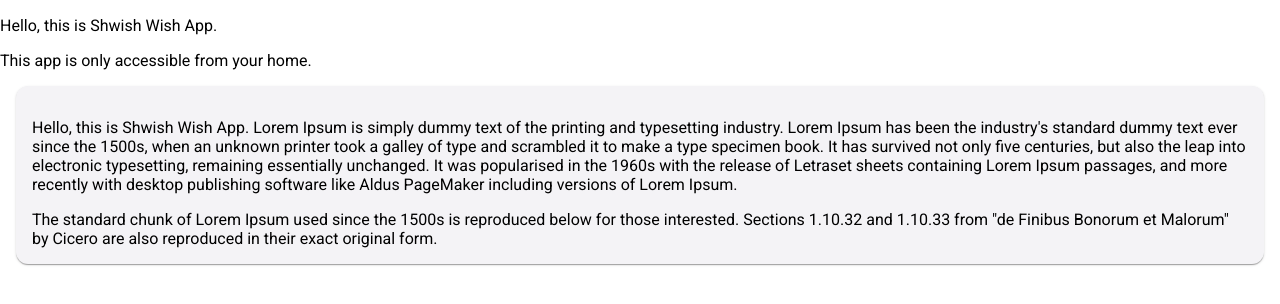
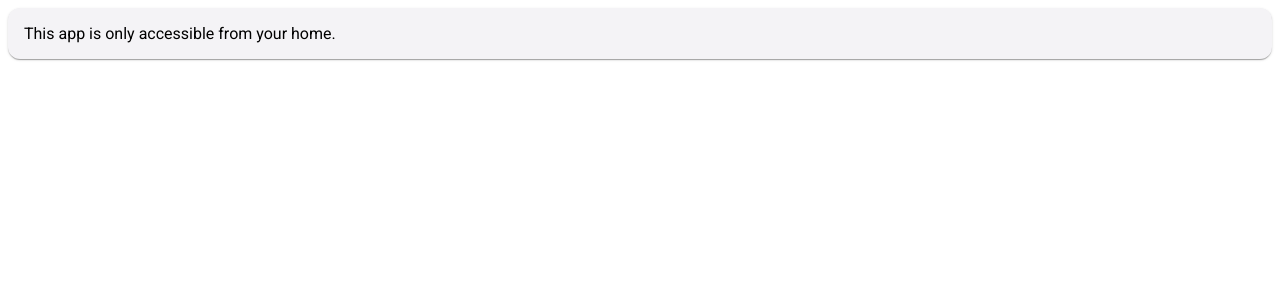
Before and after one commit to Kaivalya461/shwish-wish, an Angular app in the folder ui/express-server/shwish-wish-app/: page / in a window 1280 px wide. Shown: the top 304 px of the page. Built offline with nearby package versions, Linux system fonts and the light colour scheme; no server answers.

Commit message:
Add Card Hiddent Func

```diff
--- a/ui/express-server/shwish-wish-app/package.json
+++ b/ui/express-server/shwish-wish-app/package.json
@@ -21,7 +21,7 @@
     "@angular/platform-browser-dynamic": "^19.0.0",
     "@angular/router": "^19.0.0",
     "rxjs": "~7.8.0",
-    "tslib": "^2.3.0",
+    "tslib": "^2.8.1",
     "zone.js": "~0.15.0"
   },
   "devDependencies": {
--- a/ui/express-server/shwish-wish-app/src/app/app.component.css
+++ b/ui/express-server/shwish-wish-app/src/app/app.component.css
@@ -1,6 +1,11 @@
 .hidden-card {
     /* Center it horizontally with auto margins */
     margin: 0 auto;
-    margin-left: 1rem;
-    margin-right: 1rem;
+    margin: 0.5rem;
 }
+
+.landing-card {
+    /* Center it horizontally with auto margins */
+    margin: 0 auto;
+    margin: 0.5rem;
+}
--- a/ui/express-server/shwish-wish-app/src/app/app.component.html
+++ b/ui/express-server/shwish-wish-app/src/app/app.component.html
@@ -1,10 +1,12 @@
 <!-- Load Message -->
-<div>
-  <p> Hello, this is Shwish Wish App. </p>
-  <p> This app is only accessible from your home. </p>
-</div>
+<mat-card class="landing-card" *ngIf="!isValidLocation">
+  <mat-card-content>
+    <!-- <p> Hello, this is Shwish Wish App. </p> -->
+    <div> This app is only accessible from your home. </div>
+  </mat-card-content>
+</mat-card>
 
-<mat-card class="hidden-card">
+<mat-card class="hidden-card" *ngIf="isValidLocation">
   <mat-card-content>
     <!-- Hidden Div-->
     <div>
@@ -34,5 +36,4 @@
   </mat-card-content>
 </mat-card>
 
-
 <router-outlet />
--- a/ui/express-server/shwish-wish-app/src/app/app.component.ts
+++ b/ui/express-server/shwish-wish-app/src/app/app.component.ts
@@ -3,11 +3,12 @@ import { RouterOutlet } from '@angular/router';
 import { MatCardModule } from '@angular/material/card';
 import { GeolocationService } from './service/GeoLocationService';
 import { timeout } from 'rxjs';
+import { CommonModule } from '@angular/common';
 
 
 @Component({
   selector: 'app-root',
-  imports: [RouterOutlet, MatCardModule],
+  imports: [RouterOutlet, MatCardModule, CommonModule],
   templateUrl: './app.component.html',
   styleUrl: './app.component.css'
 })
@@ -22,7 +23,6 @@ export class AppComponent {
   ngOnInit() {
     this.getLocation();
 
-    console.log("Testing" + this.location);
     if (this.location != null
       && this.location.latitude != 0.0 && this.location?.longitude != 0.0) {
 
```
Also changed, not shown: ui/express-server/shwish-wish-app/src/app/service/ContentService.ts (added, +51 -0 lines), 1 other file (tests, documents, lock files or other folders).
